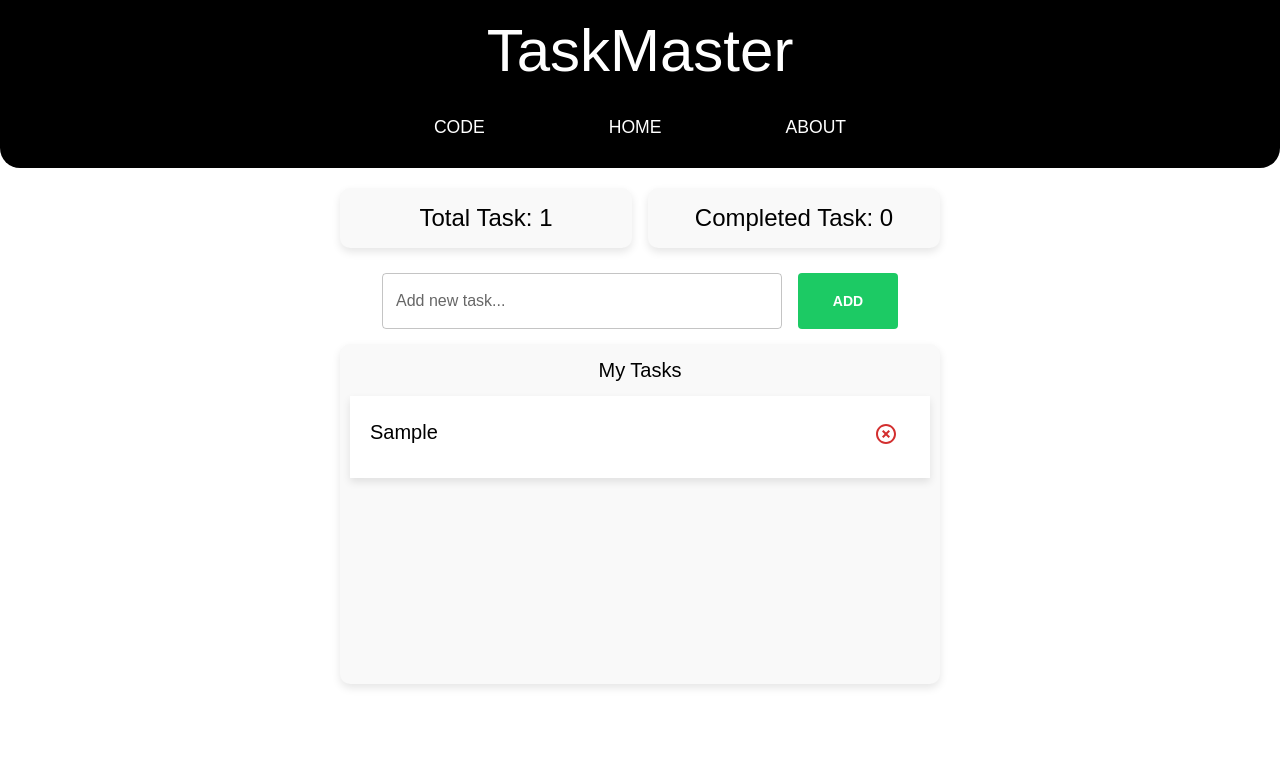
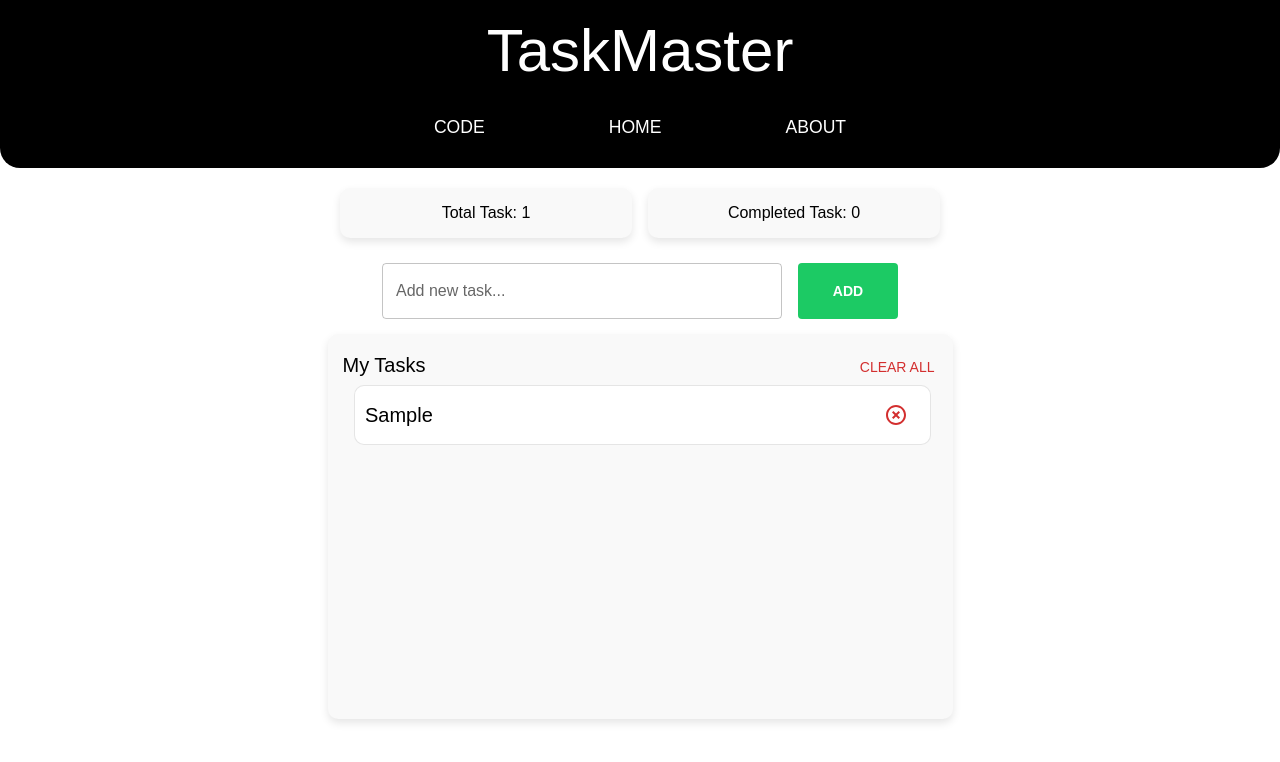
Before and after one commit to josephkohhh/TaskMaster, a React (Vite) app: page / in a window 1280 px wide. Both pictures are taken after typing "Sample" into the empty fields and a click on the button "ADD". Shown: the top 762 px of the page. Built offline with nearby package versions, Linux system fonts and the light colour scheme; a web font is replaced by a local one.

Commit message:
new updates 29/12

```diff
--- a/src/components/Counter.jsx
+++ b/src/components/Counter.jsx
@@ -16,17 +16,17 @@ export const Counter = ({ totalTask, completedTask }) => {
       spacing={2}
       sx={{
         width: "600px",
-        height: "60px",
+        height: "50px",
         margin: "0 auto",
         marginTop: "10px",
         padding: "10px",
       }}
     >
       <Box sx={boxStyle}>
-        <Typography variant="h5">Total Task: {totalTask}</Typography>
+        <Typography>Total Task: {totalTask}</Typography>
       </Box>
       <Box sx={boxStyle}>
-        <Typography variant="h5">Completed Task: {completedTask}</Typography>
+        <Typography>Completed Task: {completedTask}</Typography>
       </Box>
     </Stack>
   );
--- a/src/components/Header.jsx
+++ b/src/components/Header.jsx
@@ -8,11 +8,11 @@ export const Header = () => {
       color: "white",
       fontSize: "1.1rem",
       padding: "15px 30px",
-      transition: "all 300ms ease",
       "&:hover": {
         fontWeight: "600",
         textDecoration: "underline",
         textUnderlineOffset: "1rem",
+        background: "none",
       },
     },
   };
--- a/src/components/Task.jsx
+++ b/src/components/Task.jsx
@@ -3,6 +3,9 @@ import { Box, Typography, IconButton } from "@mui/material";
 import HighlightOffIcon from "@mui/icons-material/HighlightOff";
 
 export const Task = ({ item, taskList, setTaskList }) => {
+  const strikeOff = {
+    textDecoration: "line-through",
+  };
   const handleDelete = (item) => {
     setTaskList(taskList.filter((i) => i.id !== item.id));
   };
@@ -13,20 +16,23 @@ export const Task = ({ item, taskList, setTaskList }) => {
       )
     );
   };
-  const taskStrike = item.isCompleted ? styles.strike : {};
+  const strikeTask = item.isCompleted ? strikeOff : {};
   return (
     <Box
       sx={{
+        margin: "0 auto",
         display: "flex",
-        flexDirection: "row",
-        width: "100%",
+        alignItems: "center",
+        width: "555px",
         backgroundColor: "white",
-        padding: "20px",
+        padding: "5px 10px",
+        border: "1px solid rgba(0, 0, 0, 0.1)",
+        borderRadius: "10px",
       }}
     >
       <Typography
         variant="h6"
-        className={taskStrike}
+        style={strikeTask}
         onClick={() => handeClick(item.id)}
       >
         {item.name}
@@ -36,7 +42,7 @@ export const Task = ({ item, taskList, setTaskList }) => {
         aria-label="delete"
         color="error"
         size="large"
-        sx={{ marginLeft: "auto", marginTop: "-6px" }}
+        sx={{ marginLeft: "auto" }}
       >
         <HighlightOffIcon />
       </IconButton>
--- a/src/components/TaskList.jsx
+++ b/src/components/TaskList.jsx
@@ -1,5 +1,5 @@
 import { Task } from "./Task";
-import { Box, Typography, Grid } from "@mui/material";
+import { Box, Typography, Grid, Button, Stack } from "@mui/material";
 
 export const TaskList = ({ taskList, setTaskList }) => {
   const sortedTaskList = taskList
@@ -16,24 +16,21 @@ export const TaskList = ({ taskList, setTaskList }) => {
           flexDirection: "column",
           margin: "0 auto",
           marginTop: "15px",
-          alignItems: "center",
           borderRadius: "10px",
           boxShadow: "0 4px 8px rgba(0, 0, 0, 0.1)",
+          padding: "15px 10px 30px 15px ",
         }}
       >
-        <Typography variant="h6" sx={{ marginTop: "10px" }}>
-          My Tasks
-        </Typography>
-        <Grid
-          container
+        <Stack
+          direction={"row"}
           sx={{
-            width: "580px",
-            margin: "0 auto",
-            marginTop: "10px",
-            justifyContent: "center",
-            boxShadow: "0 4px 8px rgba(0, 0, 0, 0.1)",
+            justifyContent: "space-between",
           }}
         >
+          <Typography variant="h6">My Tasks</Typography>
+          <Button color="error">Clear All</Button>
+        </Stack>
+
         {sortedTaskList.map((item) => (
           <Task
             key={item.id}
@@ -42,7 +39,6 @@ export const TaskList = ({ taskList, setTaskList }) => {
             setTaskList={setTaskList}
           />
         ))}
-        </Grid>
       </Box>
     </>
   );
```
Lines whose indentation alone changed are shown as unchanged.
